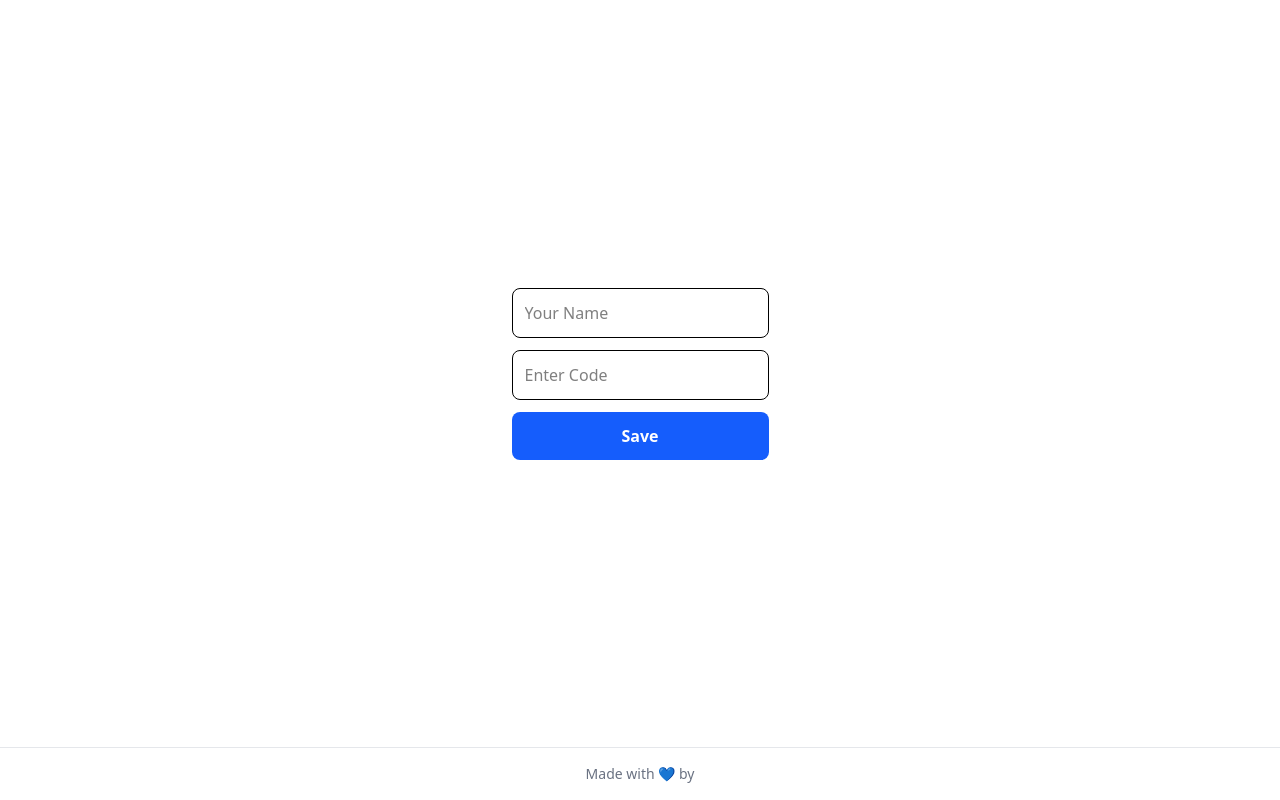
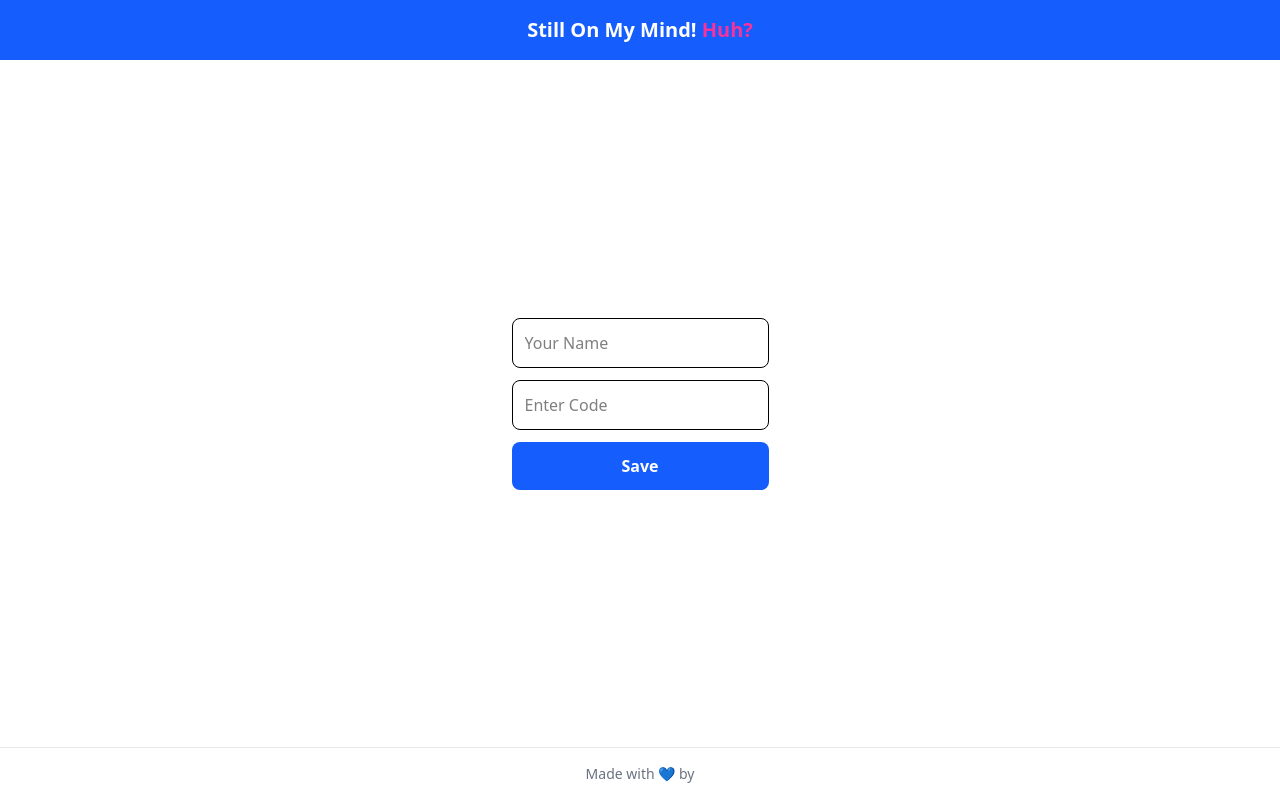
Before and after one commit to anukulpandey/still-on-my-mind-huh, a React (Vite) app: page / in a window 1280 px wide. Built offline with nearby package versions, Linux system fonts and the light colour scheme; no server answers.

Commit message:
feat: header

```diff
--- a/src/App.jsx
+++ b/src/App.jsx
@@ -3,6 +3,7 @@ import CodeForm from "./components/CodeForm";
 import TellThemButton from "./components/TellThemButton";
 import Footer from "./components/Footer";
 import MissesGraph from "./components/MissesGraph";
+import Header from "./components/Header";
 
 function App() {
   const [hasCode, setHasCode] = useState(false);
@@ -14,7 +15,7 @@ function App() {
 
   return (
     <div className="flex flex-col min-h-screen">
-
+      <Header />
       <div className="flex-1 flex flex-col items-center justify-center p-4 gap-6">
       {hasCode && <MissesGraph />}
         {hasCode ? <TellThemButton /> : <CodeForm onSave={() => setHasCode(true)} />}
--- /dev/null
+++ b/src/components/Header.jsx
@@ -0,0 +1,8 @@
+export default function Header() {
+    return (
+      <div className="text-center py-4 bg-blue-600">
+        <span className="text-white font-bold text-xl">Still On My Mind! </span>
+        <span className="text-pink-500 font-bold text-xl">Huh?</span>
+      </div>
+    );
+  }
```
